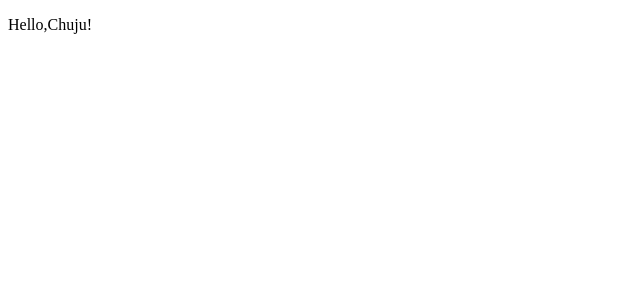
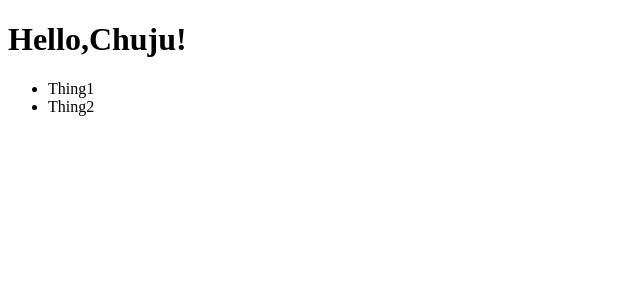
Before and after one commit to kiepsiu/test, a Next.js app: page /react in a window 1280 px wide. Shown: the top 300 px of the page, without its empty margins (0-640 px from the left). Built offline with nearby package versions, Linux system fonts and the light colour scheme.

Commit message:
Changes ul and li

```diff
--- a/pages/react.js
+++ b/pages/react.js
@@ -1,5 +1,5 @@
 const Page = () => {
-    return <p>Hello,Chuju!</p>
-}
+    return <div><h1>Hello,Chuju!</h1><ul><li>Thing1</li><li>Thing2</li></ul></div>
+};
 
 export default Page
```
